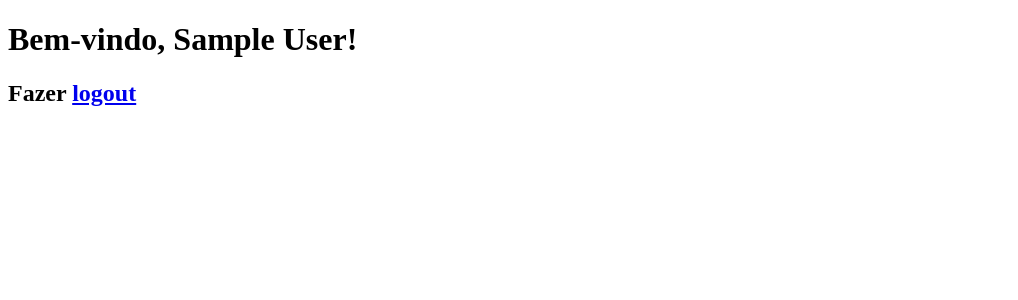
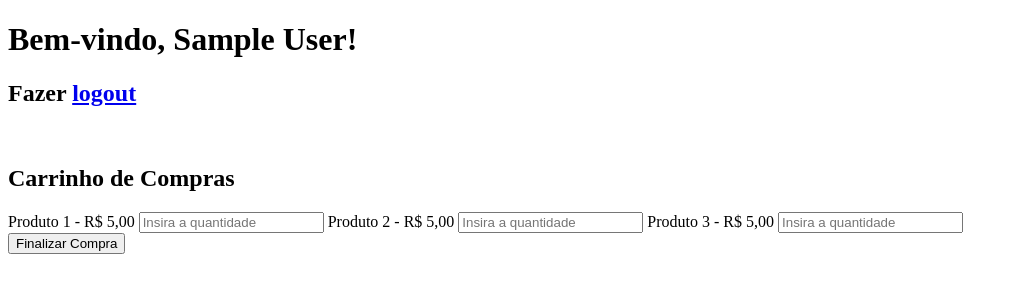
Before and after one commit to ThiagoIFDS23/LBP1_OProjetooo3, a Flask app: page /bemvindo in a window 1280 px wide. Shown: the top 300 px of the page, without its empty margins (0-1018 px from the left). Run offline with Flask 3, Linux system fonts and the light colour scheme; the visitor is signed in with stand-in values (Sample User, id 1).

Commit message:
carrinho html update

```diff
--- a/login/templates/bemvindo.html
+++ b/login/templates/bemvindo.html
@@ -8,5 +8,18 @@
 <body>
     <h1>Bem-vindo, {{nome}}!</h1>
     <h2>Fazer <a href="/logout">logout</a></h2>
+    <br>
+    <h2>Carrinho de Compras</h2>
+    <form>
+            <label for="produto1">Produto 1 - R$ 5,00</label>
+            <input type="number" name="produto1" placeholder="Insira a quantidade">
+
+            <label for="produto1">Produto 2 - R$ 5,00</label>
+            <input type="number" name="produto2" placeholder="Insira a quantidade">
+
+            <label for="produto1">Produto 3 - R$ 5,00</label>
+            <input type="number" name="produto3" placeholder="Insira a quantidade">
+    </form>
+    <button type="submit">Finalizar Compra</button>
 </body>
 </html>
--- a/login/templates/login.html
+++ b/login/templates/login.html
@@ -10,11 +10,11 @@
     <h1>LOGIN</h1>
     <form method="post">
         <label for="nome">Usuário: </label>
-        <input type="text" name="nome">
+        <input type="text" name="nome" placeholder="Insira seu nome">
         <br>
 
         <label for="senha">Senha: </label>
-        <input type="password" name="senha">
+        <input type="password" name="senha" placeholder="Insira sua senha">
         <br>
 
         <button type="submit">Enviar</button>
```
